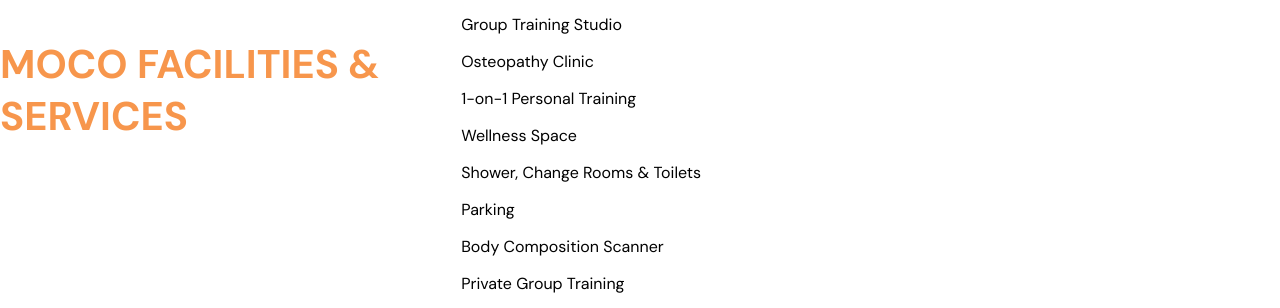
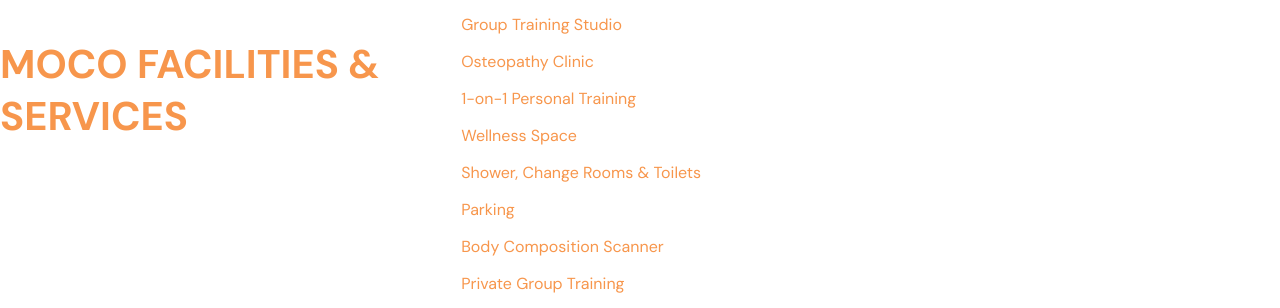
Before and after one commit to caoviv/moco-website, a plain HTML site: page about.html in a window 1280 px wide. Shown: the part 1948-2256 px from the top of the page. Drawn offline with Linux system fonts and the light colour scheme; grey boxes are pictures that could not be loaded.

Commit message:
add service heading colours

```diff
--- a/css/styles.css
+++ b/css/styles.css
@@ -471,6 +471,10 @@ footer {
     width: 80%;
 }
 
+.services-heading {
+    color: #f7964c;
+}
+
 .group-text, .osteo-text, .pt-text, .wellness-text, .amenities-text, .parking-text, .scan-text, .private-group-text {
     display: none;
 }
```
